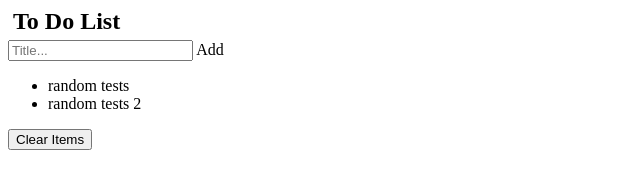
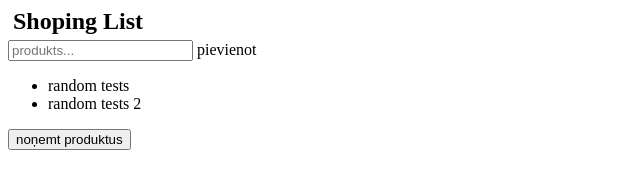
Before and after one commit to roberttss/shoping-list, a plain HTML site: page index.html in a window 1280 px wide. Shown: the whole page, without its empty margins (0-640 px from the left). Drawn offline with Linux system fonts and the light colour scheme; files whose address does not match are found by name.

Commit message:
2 komits sataisu visu tekstu html latviski

```diff
--- a/index.html
+++ b/index.html
@@ -6,15 +6,15 @@
   </head>
   <body>
     <div class="header">
-      <h2 style="margin:5px">To Do List</h2>
-      <input type="text" id="myInput" placeholder="Title...">
-      <span onclick="newElement()" class="addBtn">Add</span>
+      <h2 style="margin:5px">Shoping List</h2>
+      <input type="text" id="myInput" placeholder="produkts...">
+      <span onclick="newElement()" class="addBtn">pievienot</span>
     </div>
     <ul id="myUL">
       <li class="checked">random tests</li>
       <li>random tests 2</li>
     </ul>
-    <button type="button" id="clear-list" onclick="removeAll()">Clear Items</button>
+    <button type="button" id="clear-list" onclick="removeAll()">noņemt produktus</button>
     <script src="script.js"></script>
   </body>
 </html>
```
